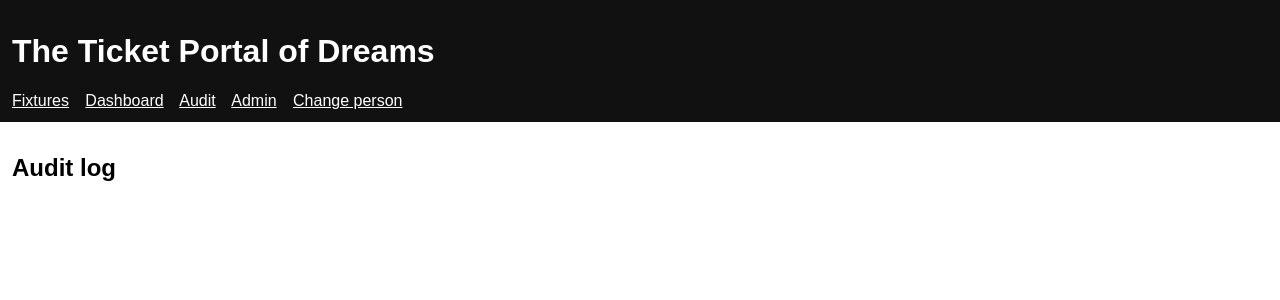
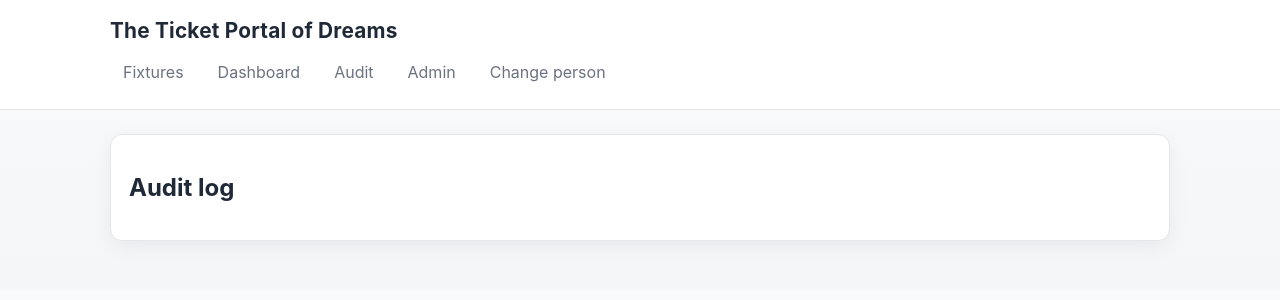
Before and after one commit to Stone-Hedge/ticketportalofdreams, a Django app: page /audit/ in a window 1280 px wide. Shown: the top 300 px of the page. Run offline with Django 5.2, Linux system fonts and the light colour scheme; data that the repository does not hold is empty; some libraries are stand-ins or nearby versions.

Commit message:
Polish portal UI and add git pull README commands

```diff
--- a/ticket_portal/portal/static/portal/style.css
+++ b/ticket_portal/portal/static/portal/style.css
@@ -1 +1,124 @@
-body{font-family:sans-serif;margin:0}header{background:#111;color:#fff;padding:12px}nav a{color:#fff;margin-right:12px}main{padding:12px}.table-wrap{overflow:auto}table{border-collapse:collapse;min-width:100%}td,th{border:1px solid #ddd;padding:8px}button{width:100%;padding:10px}.state-grey{background:#eee}.state-amber{background:#f8d66d}.state-blue{background:#a8d2ff}.state-green{background:#b8efb8}.state-red{background:#ffb3b3}
+:root {
+  --bg: #f5f6f8;
+  --surface: #ffffff;
+  --surface-muted: #f9fafb;
+  --text: #1f2937;
+  --text-muted: #6b7280;
+  --line: #e5e7eb;
+  --accent: #2f4a6d;
+  --accent-soft: #e8eef6;
+  --radius: 12px;
+  --shadow: 0 6px 20px rgba(15, 23, 42, 0.06);
+}
+
+* { box-sizing: border-box; }
+
+body {
+  font-family: Inter, "Segoe UI", Roboto, system-ui, -apple-system, sans-serif;
+  margin: 0;
+  color: var(--text);
+  background: linear-gradient(180deg, #f8fafc 0%, var(--bg) 100%);
+}
+
+header {
+  background: rgba(255, 255, 255, 0.95);
+  border-bottom: 1px solid var(--line);
+  position: sticky;
+  top: 0;
+  z-index: 10;
+  backdrop-filter: blur(4px);
+}
+
+.topbar {
+  max-width: 1100px;
+  margin: 0 auto;
+  padding: 18px 20px;
+}
+
+.brand {
+  margin: 0 0 10px;
+  font-size: 1.3rem;
+  letter-spacing: 0.01em;
+}
+
+nav {
+  display: flex;
+  flex-wrap: wrap;
+  gap: 8px;
+}
+
+nav a {
+  color: var(--text-muted);
+  text-decoration: none;
+  padding: 8px 12px;
+  border-radius: 999px;
+  border: 1px solid transparent;
+  transition: all 0.2s ease;
+}
+
+nav a:hover {
+  color: var(--accent);
+  border-color: var(--line);
+  background: var(--surface-muted);
+}
+
+main {
+  max-width: 1100px;
+  margin: 24px auto;
+  padding: 0 20px 24px;
+}
+
+.panel {
+  background: var(--surface);
+  border: 1px solid var(--line);
+  border-radius: var(--radius);
+  box-shadow: var(--shadow);
+  padding: 18px;
+}
+
+.table-wrap { overflow: auto; }
+
+table {
+  border-collapse: separate;
+  border-spacing: 0;
+  min-width: 100%;
+  background: var(--surface);
+  border: 1px solid var(--line);
+  border-radius: 10px;
+  overflow: hidden;
+}
+
+td, th {
+  border-bottom: 1px solid var(--line);
+  padding: 10px;
+  text-align: left;
+}
+
+tr:last-child td { border-bottom: none; }
+
+th {
+  background: var(--surface-muted);
+  color: var(--text-muted);
+  font-weight: 600;
+}
+
+button {
+  width: 100%;
+  padding: 10px;
+  border: 1px solid var(--line);
+  border-radius: 8px;
+  background: var(--surface);
+  color: var(--text);
+  font-weight: 600;
+}
+
+button:hover {
+  border-color: #cbd5e1;
+  background: #f8fafc;
+}
+
+.state-grey { background: #f3f4f6; }
+.state-amber { background: #fff3cd; }
+.state-blue { background: #dbeafe; }
+.state-green { background: #dcfce7; }
+.state-red { background: #fee2e2; }
--- a/ticket_portal/portal/templates/portal/base.html
+++ b/ticket_portal/portal/templates/portal/base.html
@@ -1 +1,28 @@
-<!doctype html><html><head><meta name='viewport' content='width=device-width, initial-scale=1'><script src='https://unpkg.com/htmx.org@1.9.12'></script><link rel='stylesheet' href='/static/portal/style.css'><title>The Ticket Portal of Dreams</title></head><body><header><h1>The Ticket Portal of Dreams</h1><nav><a href='/fixtures/'>Fixtures</a> <a href='/dashboard/'>Dashboard</a> <a href='/audit/'>Audit</a> <a href='/admin-portal/'>Admin</a> <a href='/change-person/'>Change person</a></nav></header><main>{% block content %}{% endblock %}</main></body></html>
+<!doctype html>
+<html>
+<head>
+  <meta name='viewport' content='width=device-width, initial-scale=1'>
+  <script src='https://unpkg.com/htmx.org@1.9.12'></script>
+  <link rel='stylesheet' href='/static/portal/style.css'>
+  <title>The Ticket Portal of Dreams</title>
+</head>
+<body>
+  <header>
+    <div class='topbar'>
+      <h1 class='brand'>The Ticket Portal of Dreams</h1>
+      <nav>
+        <a href='/fixtures/'>Fixtures</a>
+        <a href='/dashboard/'>Dashboard</a>
+        <a href='/audit/'>Audit</a>
+        <a href='/admin-portal/'>Admin</a>
+        <a href='/change-person/'>Change person</a>
+      </nav>
+    </div>
+  </header>
+  <main>
+    <div class='panel'>
+      {% block content %}{% endblock %}
+    </div>
+  </main>
+</body>
+</html>
```
Also changed, not shown: README.md.
